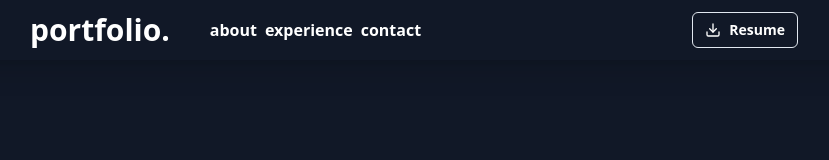
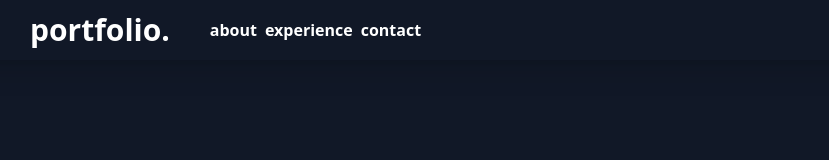
Before and after one commit to wsalas19/portfolio, a Next.js app: page / in a window 1280 px wide. Shown: the top 160 px of the page, without its empty margins (226-1055 px from the left). Built offline with nearby package versions, Linux system fonts and the light colour scheme; no server answers.

Commit message:
hotfix: download button removed until supabse error is solved

```diff
--- a/src/components/DownloadResume.tsx
+++ b/src/components/DownloadResume.tsx
@@ -29,6 +29,8 @@ function DownloadResume() {
 				link.click();
 
 				document.body.removeChild(link);
+			} else {
+				throw new Error("No data");
 			}
 		} catch (error) {
 			console.log(error);
--- a/src/components/NavBar.tsx
+++ b/src/components/NavBar.tsx
@@ -1,5 +1,7 @@
 import React from "react";
-import DownloadResume from "./DownloadResume";
+//import DownloadResume from "./DownloadResume";
+//TODO:
+// Supabase storage has a problem with CORS, the cv is stored in there, one that is fixed include the button.
 
 function NavBar() {
 	const paths = [
@@ -38,7 +40,7 @@ function NavBar() {
 					})}
 				</div>
 			</div>
-			<DownloadResume />
+			{/* <DownloadResume /> */}
 		</nav>
 	);
 }
```
